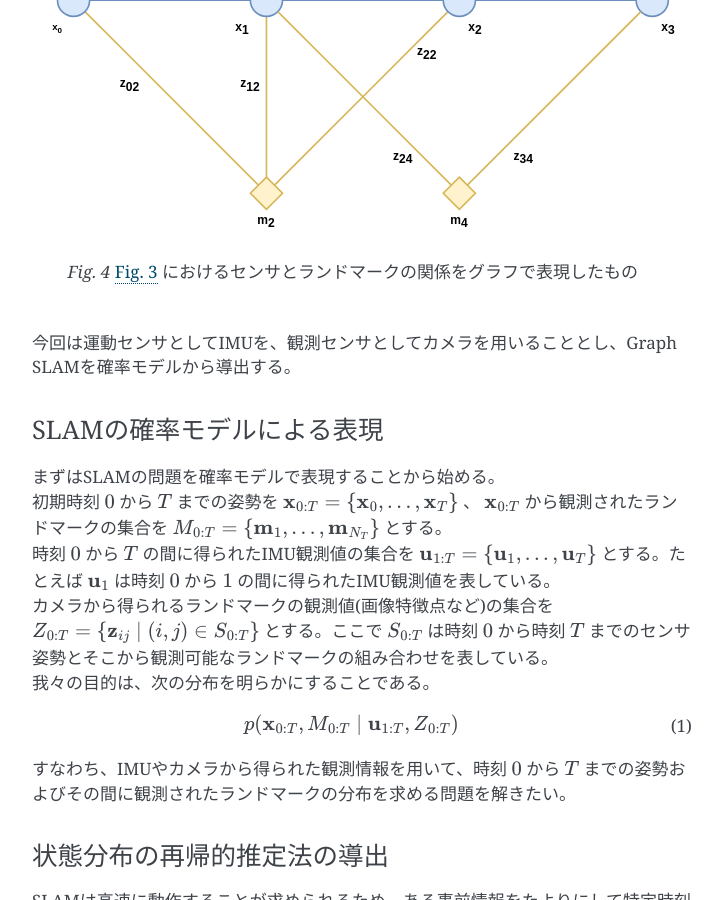
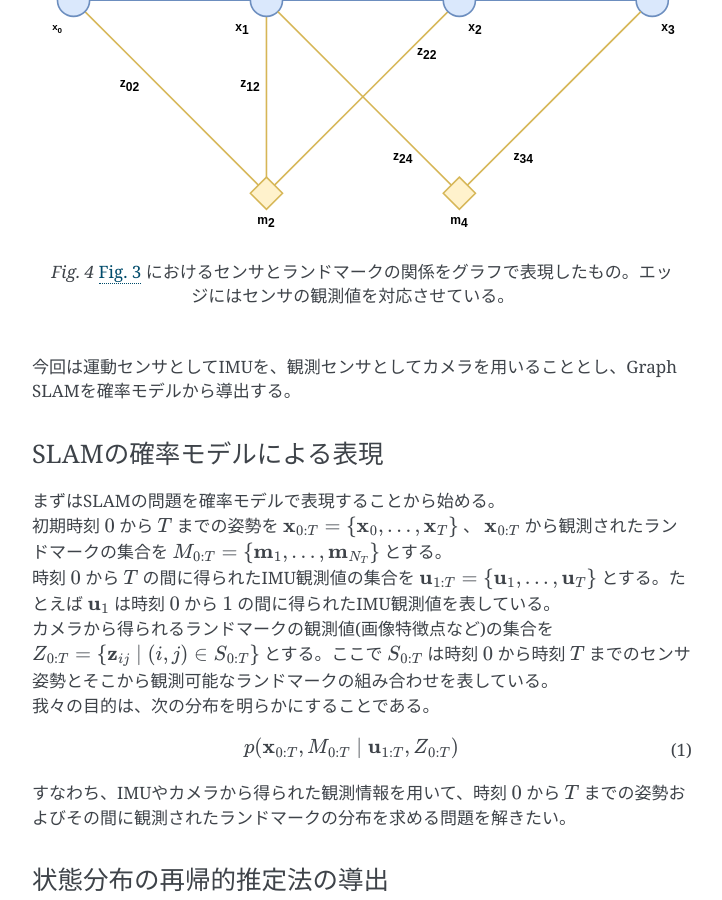
Before and after one commit to IshitaTakeshi/ishitatakeshi.github.io, a Sphinx documentation site: the page built from source/graph-slam.rst, in a window 1280 px wide and 900 px high, scrolled down 1039 px. Shown: the whole window, without its empty margins (388-1110 px from the left). Built offline with Sphinx 7.4.7, drawn with Linux system fonts in a browser that asks for light colours; some of the changed text lies outside the part shown.

Commit message:
Explain notations in the graph

```diff
--- a/source/graph-slam.rst
+++ b/source/graph-slam.rst
@@ -19,7 +19,7 @@ Graph SLAMとは、SLAMの最適化問題をグラフ構造で表現する手法
 
 .. figure:: images/homeomorphic-graph.svg
 
-    :numref:`motion-and-observation` におけるセンサとランドマークの関係をグラフで表現したもの
+    :numref:`motion-and-observation` におけるセンサとランドマークの関係をグラフで表現したもの。エッジにはセンサの観測値を対応させている。
 
 今回は運動センサとしてIMUを、観測センサとしてカメラを用いることとし、Graph SLAMを確率モデルから導出する。
 
@@ -319,7 +319,7 @@ SLAMは高速に動作することが求められるため、ある事前情報
 .. figure:: images/example-slam-graph.svg
   :align: center
 
-  姿勢とランドマークの関係を表現した図
+  センサ姿勢とランドマークの関係を表現した図。エッジには誤差を対応させている。
 
 |
 
```
